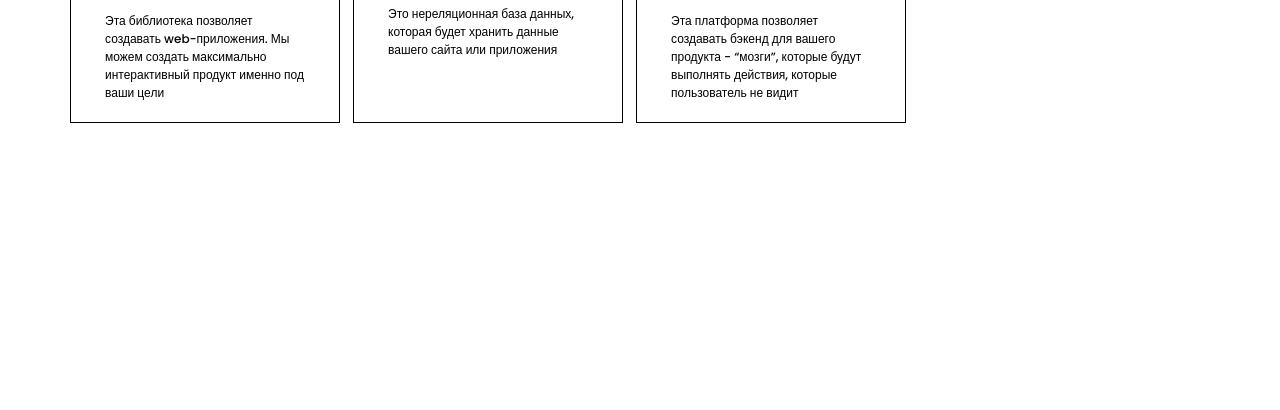
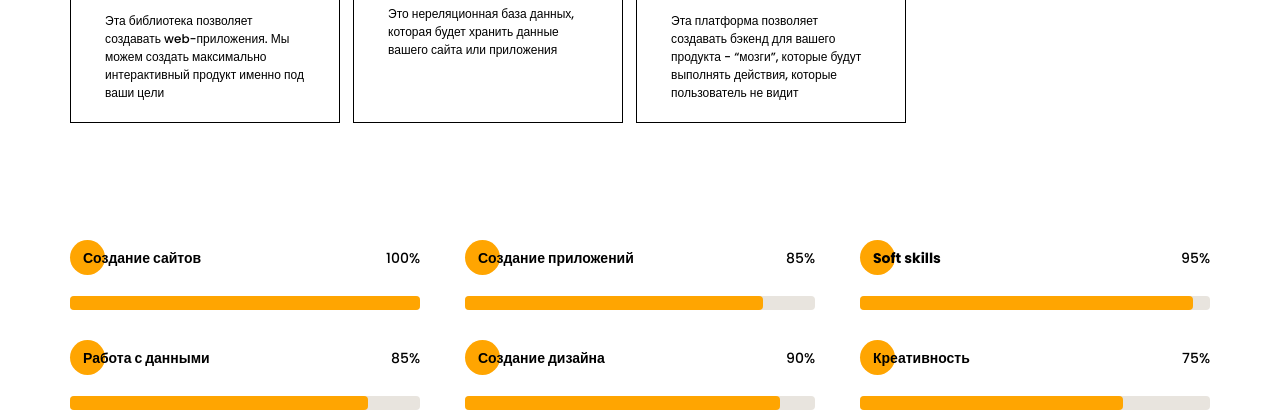
Before and after one commit to NazarStepaniuk/Portfolio, a website: page src/index.html in a window 1280 px wide. Shown: the part 2878-3288 px from the top of the page. Before the commit the page ends 3001 px from the top, so only its background shows below. Drawn offline with Linux system fonts and the light colour scheme.

Commit message:
add ratings block

```diff
--- a/src/index.html
+++ b/src/index.html
@@ -202,6 +202,62 @@
                     <div class="skills-item__descr">Эта платформа позволяет создавать бэкенд для вашего продукта - “мозги”, которые будут выполнять действия, которые пользователь не видит</div>
                 </div>
             </div>
+            <div class="skills__ratings">
+                <div class="skills__ratings-item">
+                    <div class="skills__ratings__wrapper">
+                        <div class="skills__ratings-item__title title title_fs14">Создание сайтов</div>
+                        <div class="skills__ratings-item__value">100%</div>
+                    </div>
+                    <div class="skills__ratings-item__line">
+                        <span></span>
+                    </div>
+                </div>
+                <div class="skills__ratings-item">
+                    <div class="skills__ratings__wrapper">
+                        <div class="skills__ratings-item__title title title_fs14">Создание приложений</div>
+                        <div class="skills__ratings-item__value">85%</div>
+                    </div>
+                    <div class="skills__ratings-item__line">
+                        <span></span>
+                    </div>
+                </div>
+                <div class="skills__ratings-item">
+                    <div class="skills__ratings__wrapper">
+                        <div class="skills__ratings-item__title title title_fs14">Soft skills</div>
+                        <div class="skills__ratings-item__value">95%</div>
+                    </div>
+                    <div class="skills__ratings-item__line">
+                        <span></span>
+                    </div>
+                </div>
+                <div class="skills__ratings-item">
+                    <div class="skills__ratings__wrapper">
+                        <div class="skills__ratings-item__title title title_fs14">Работа с данными</div>
+                        <div class="skills__ratings-item__value">85%</div>
+                    </div>
+                    <div class="skills__ratings-item__line">
+                        <span></span>
+                    </div>
+                </div>
+                <div class="skills__ratings-item">
+                    <div class="skills__ratings__wrapper">
+                        <div class="skills__ratings-item__title title title_fs14">Создание дизайна</div>
+                        <div class="skills__ratings-item__value">90%</div>
+                    </div>
+                    <div class="skills__ratings-item__line">
+                        <span></span>
+                    </div>
+                </div>
+                <div class="skills__ratings-item">
+                    <div class="skills__ratings__wrapper">
+                        <div class="skills__ratings-item__title title title_fs14">Креативность</div>
+                        <div class="skills__ratings-item__value">75%</div>
+                    </div>
+                    <div class="skills__ratings-item__line">
+                        <span></span>
+                    </div>
+                </div>
+            </div>
         </div>
     </section>
 
--- a/src/js/script.js
+++ b/src/js/script.js
@@ -9,3 +9,10 @@ hamburger.addEventListener('click', () =>{
 closeElem.addEventListener('click', () =>{
     menu.classList.remove('active');
 });
+
+
+const counters = document.querySelectorAll('.skills__ratings-item__value'),
+    lines = document.querySelectorAll('.skills__ratings-item__line span');
+counters.forEach((item,i) => {
+    lines[i].style.width = item.innerHTML;
+})
--- a/src/sass/blocks/_skills.sass
+++ b/src/sass/blocks/_skills.sass
@@ -29,3 +29,34 @@
             font-weight: 500
             font-size: 12px
             line-height: 18px
+    &__ratings
+        display: grid
+        margin-top: 125px
+        grid-template-columns: repeat(3, 350px)
+        grid-template-rows: repeat(2, 62px)
+        row-gap: 38px
+        column-gap: 45px
+        &__wrapper
+            display: flex
+            justify-content: space-between
+        &-item
+            &__title
+                padding-left: 13px
+                position: relative
+                @include before-circle
+                &::before
+                    top: -8px
+            &__value
+                font-weight: 500
+                font-size: 14px
+            &__line
+                margin-top: 27px
+                width: 350px
+                height: 14px
+                background-color: #E8E4DE
+                border-radius: 4px
+                span
+                    display: block
+                    height: 100%
+                    background-color: $main-color
+                    border-radius: 4px
```
Also changed, not shown: dist/css/style.min.css, dist/index.html, dist/js/script.js, src/css/style.min.css, 1 other file.
